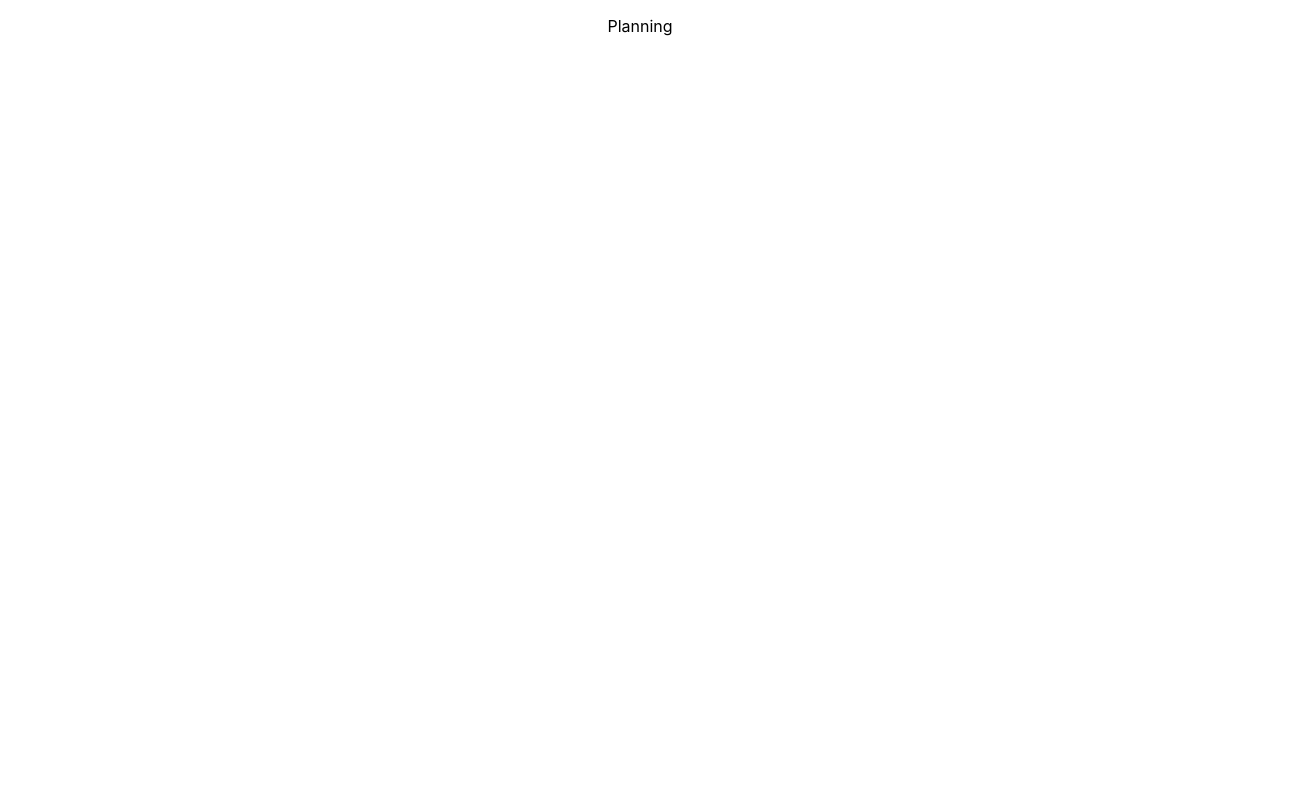
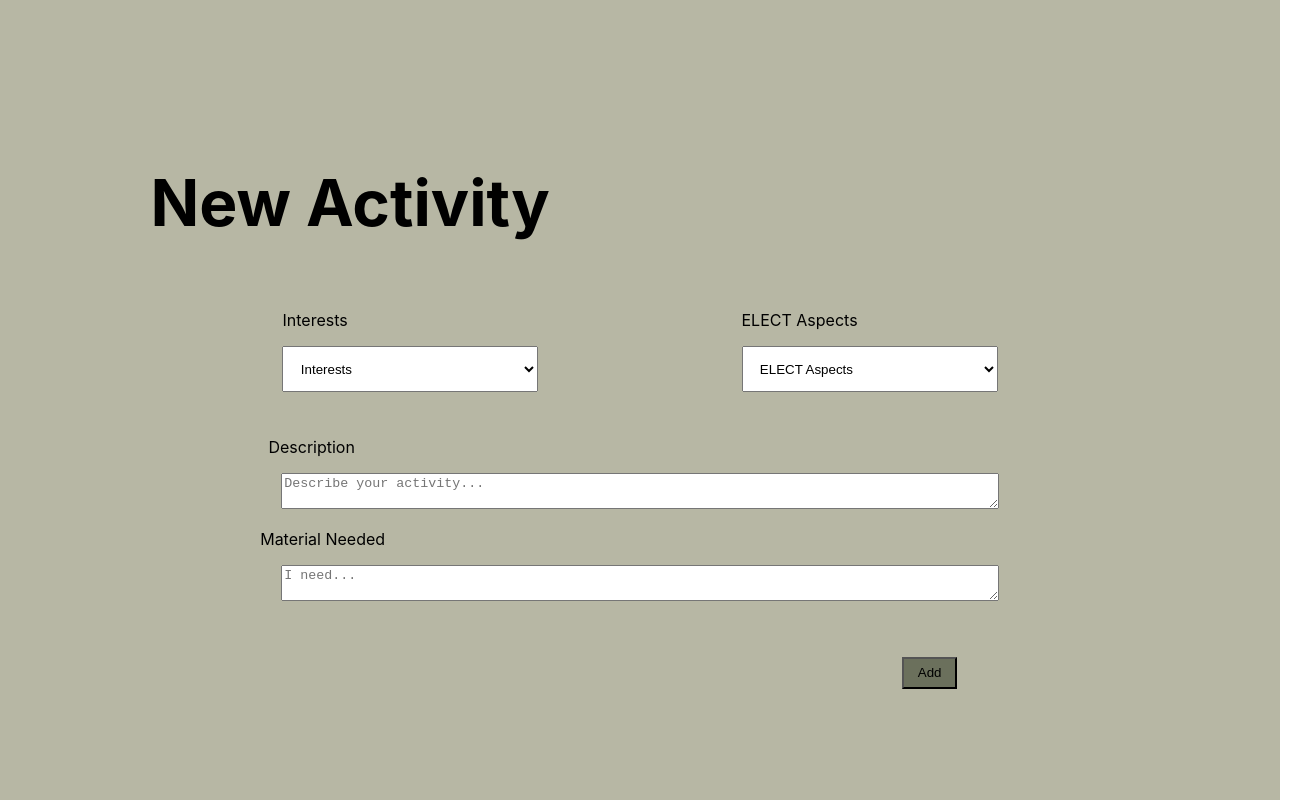
Before and after one commit to CNormandB/Kinder-Compass, a React (Create React App) app: page /planning in a window 1280 px wide. Shown: the whole page, 1302 px wide, since content can reach past the window. Built offline with nearby package versions, Linux system fonts and the light colour scheme.

Commit message:
feature add activity ui created

```diff
--- a/src/pages/Planning.css
+++ b/src/pages/Planning.css
@@ -0,0 +1,84 @@
+.new_plan{
+  display: flex;
+  align-items: center;
+  justify-content: center;
+  flex-direction: column;
+  height: 100vh;
+  background-color: #B7B7A4;
+}
+
+.new_plan_form{
+  display: flex;
+  align-items: center;
+  justify-content: center;
+  flex-direction: column;
+  height: 80%;
+  width: 90%;
+}
+
+.new_plan_form h1{
+  display: flex;
+  width:100%;
+  font-size: 4em;
+  padding-left: 15%;
+}
+
+.plan_dropdowns{
+  display: flex;
+  flex-direction: row;
+  justify-content: space-evenly;
+  width: 95%;
+  margin-bottom: 2%;
+}
+
+.plan_dropdowns p{
+  display: flex;
+  justify-content: flex-start;
+}
+
+.interest{
+  width: 20vw;
+  padding: 1em;
+  margin-right: 1em;
+}
+
+.aspects_of_development{
+  width: 20vw;
+  padding: 1em;
+}
+
+.planning_input{
+  width: 95%;
+  padding: 0.5%;
+  margin-bottom: 4%;
+}
+
+.planning_input p{
+  display: flex;
+  align-items: center;
+  justify-content: center;
+  width: 42%;
+}
+
+.planning_input textarea{
+  width:65%;
+  height: 35%;
+}
+
+.description p{
+  width: 40%;
+}
+
+.add_plan{
+  display: flex;
+  justify-content:flex-end;
+  width: 55%;
+}
+
+.new_plan_form input{
+  max-width: 10em;
+  padding: .5em;
+  padding-right: 1em;
+  padding-left: 1em;
+  background-color: #6B705C;
+}
--- a/src/pages/Planning.jsx
+++ b/src/pages/Planning.jsx
@@ -1,9 +1,38 @@
 import React, { useState } from "react";
 import "./Planning.css";
+import ELECTSelection from "../components/ELECTSelection"
+import InterestSelection from "../components/InterestSelection";
 
 function Planning() {
   return(
-    <p>Planning</p>
+      <section className="new_plan">
+        <form method="post" action="/create" className="new_plan_form">
+        <h1>New Activity</h1>
+          <div className="plan_dropdowns">
+            <div className="interests">
+              <p>Interests</p>
+              <InterestSelection/>
+            </div>
+            <div className="elect_aspects">
+              <p>ELECT Aspects</p>
+              <ELECTSelection/>
+            </div>
+          </div>
+          <div className="planning_input">
+            <div className="description">
+              <p>Description</p>
+              <textarea placeholder="Describe your activity..." ></textarea>
+            </div>
+            <div className="material">
+              <p>Material Needed</p>
+              <textarea placeholder="I need..."></textarea>
+            </div>
+          </div>
+          <div className="add_plan">
+            <input type="submit" value="Add"/>
+          </div>
+        </form>
+      </section>
   );
 }
 
```
